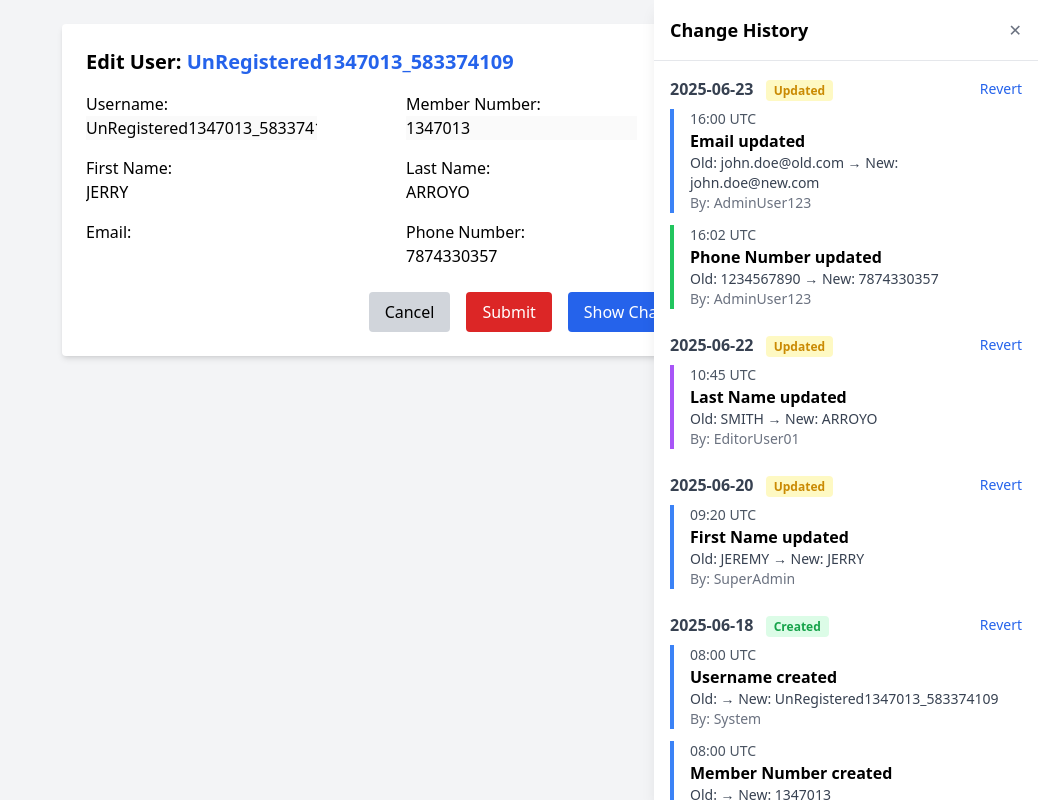
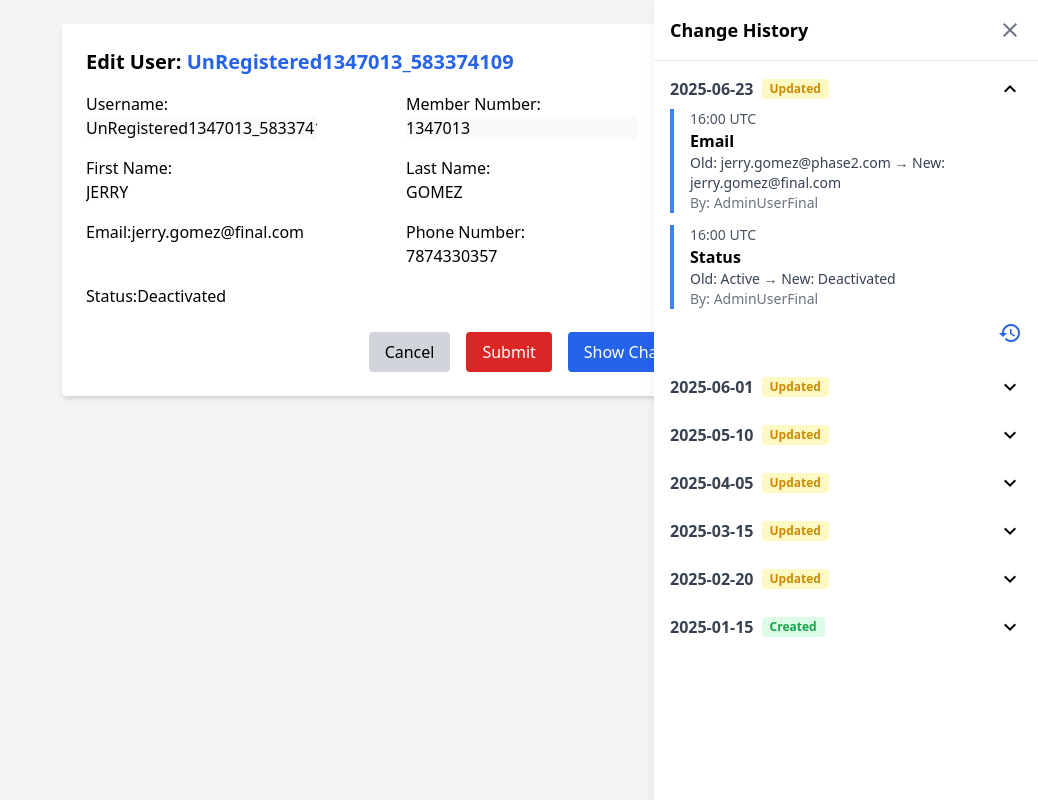
Before and after one commit to wazyquinin/ChangelogUIMock, a plain HTML site: page index.html in a window 1280 px wide. Both pictures are taken after a click on the button "Show Changes". Shown: the whole page, without its empty margins (242-1280 px from the left). Drawn offline with nearby package versions, Linux system fonts and the light colour scheme.

Commit message:
Update index.html

```diff
--- a/index.html
+++ b/index.html
@@ -4,24 +4,33 @@
   <meta charset="UTF-8">
   <title>Edit User</title>
   <script src="https://cdn.tailwindcss.com"></script>
+  <link href="https://fonts.googleapis.com/icon?family=Material+Icons" rel="stylesheet">
+  <style>
+    .input {
+      @apply border border-gray-300 rounded px-3 py-2 w-full;
+    }
+    .shift-left {
+      margin-right: 400px;
+      transition: margin-right 0.3s;
+    }
+    .transition-smooth {
+      transition: all 0.3s ease-in-out;
+    }
+  </style>
 </head>
 <body class="bg-gray-100 p-6">
 
-  <!-- Edit Form -->
-  <div class="bg-white p-6 rounded shadow-md max-w-2xl mx-auto" id="editForm">
+  <div class="bg-white p-6 rounded shadow-md max-w-2xl mx-auto transition-all duration-300" id="editForm">
     <h2 class="text-xl font-semibold mb-4">Edit User: <span class="text-blue-600">UnRegistered1347013_583374109</span></h2>
-
-    <!-- User Info -->
     <div class="grid grid-cols-2 gap-4">
       <div><label>Username:</label><input id="username" type="text" class="input" value="UnRegistered1347013_583374109" disabled></div>
       <div><label>Member Number:</label><input id="memberNumber" type="text" class="input" value="1347013" disabled></div>
       <div><label>First Name:</label><input id="firstName" type="text" class="input" value="JERRY"></div>
-      <div><label>Last Name:</label><input id="lastName" type="text" class="input" value="ARROYO"></div>
-      <div><label>Email:</label><input id="email" type="text" class="input"></div>
+      <div><label>Last Name:</label><input id="lastName" type="text" class="input" value="GOMEZ"></div>
+      <div><label>Email:</label><input id="email" type="text" class="input" value="jerry.gomez@final.com"></div>
       <div><label>Phone Number:</label><input id="phone" type="text" class="input" value="7874330357"></div>
+      <div><label>Status:</label><input id="status" type="text" class="input" value="Deactivated"></div>
     </div>
-
-    <!-- Actions -->
     <div class="flex justify-end gap-4 mt-6">
       <button class="bg-gray-300 px-4 py-2 rounded">Cancel</button>
       <button class="bg-red-600 text-white px-4 py-2 rounded">Submit</button>
@@ -29,11 +38,10 @@
     </div>
   </div>
 
-  <!-- Timeline Slide Panel -->
   <div id="timelinePanel" class="fixed top-0 right-0 w-96 h-full bg-white shadow-lg transform translate-x-full transition-transform duration-300 z-50 overflow-y-auto">
     <div class="p-4 border-b flex justify-between items-center">
       <h3 class="text-lg font-semibold">Change History</h3>
-      <button onclick="window.toggleTimeline()" class="text-gray-500">✕</button>
+      <button onclick="toggleTimeline()" class="text-gray-500 material-icons">close</button>
     </div>
     <div class="p-4 space-y-6" id="timelineContent"></div>
   </div>
@@ -41,167 +49,124 @@
 <script>
 function toggleTimeline() {
   const panel = document.getElementById('timelinePanel');
+  const form = document.getElementById('editForm');
+  const show = panel.classList.toggle('translate-x-full');
+  if (!show) {
     renderTimeline();
-  panel.classList.toggle('translate-x-full');
+    form.classList.add('shift-left');
+  } else {
+    form.classList.remove('shift-left');
+  }
 }
 
-
 const mockChanges = [
-  // Type: 'C' = Created, 'U' = Updated, 'D' = Deleted
   {
-    date: "2025-06-18",
-    time: "08:00",
-    field: "username",
-    label: "Username created",
-    old: "",
-    new: "UnRegistered1347013_583374109",
-    by: "System",
-    type: "C"
+    date: "2025-01-15", time: "09:00", type: "C", by: "System",
+    changes: [
+      { field: "username", label: "Username", old: "", new: "UnRegistered1347013_583374109" },
+      { field: "memberNumber", label: "Member Number", old: "", new: "1347013" },
+      { field: "firstName", label: "First Name", old: "", new: "JERRY" },
+      { field: "lastName", label: "Last Name", old: "", new: "GOMEZ" },
+      { field: "email", label: "Email", old: "", new: "jerry.gomez@initial.com" },
+      { field: "phone", label: "Phone Number", old: "", new: "9876543210" },
+      { field: "status", label: "Status", old: "", new: "Active" }
+    ]
   },
   {
-    date: "2025-06-18",
-    time: "08:00",
-    field: "memberNumber",
-    label: "Member Number created",
-    old: "",
-    new: "1347013",
-    by: "System",
-    type: "C"
+    date: "2025-02-20", time: "11:30", type: "U", by: "AdminUser01",
+    changes: [
+      { field: "email", label: "Email", old: "jerry.gomez@initial.com", new: "jerry.gomez@phase2.com" }
+    ]
   },
   {
-    date: "2025-06-18",
-    time: "08:00",
-    field: "firstName",
-    label: "First Name created",
-    old: "",
-    new: "JERRY",
-    by: "System",
-    type: "C"
+    date: "2025-03-15", time: "10:15", type: "U", by: "EditorUser",
+    changes: [
+      { field: "phone", label: "Phone Number", old: "9876543210", new: "7874330357" }
+    ]
   },
   {
-    date: "2025-06-18",
-    time: "08:00",
-    field: "lastName",
-    label: "Last Name created",
-    old: "",
-    new: "ARROYO",
-    by: "System",
-    type: "C"
+    date: "2025-04-05", time: "08:50", type: "U", by: "Reviewer02",
+    changes: [
+      { field: "status", label: "Status", old: "Active", new: "Suspended" }
+    ]
   },
   {
-    date: "2025-06-18",
-    time: "08:00",
-    field: "email",
-    label: "Email created",
-    old: "",
-    new: "john.doe@old.com",
-    by: "System",
-    type: "C"
+    date: "2025-05-10", time: "14:25", type: "U", by: "ManagerA",
+    changes: [
+      { field: "lastName", label: "Last Name", old: "GOMEZ", new: "ARROYO" }
+    ]
   },
   {
-    date: "2025-06-18",
-    time: "08:00",
-    field: "phone",
-    label: "Phone Number created",
-    old: "",
-    new: "1234567890",
-    by: "System",
-    type: "C"
+    date: "2025-06-01", time: "12:00", type: "U", by: "System",
+    changes: [
+      { field: "status", label: "Status", old: "Suspended", new: "Active" }
+    ]
   },
   {
-    date: "2025-06-20",
-    time: "09:20",
-    field: "firstName",
-    label: "First Name updated",
-    old: "JEREMY",
-    new: "JERRY",
-    by: "SuperAdmin",
-    type: "U"
-  },
-  {
-    date: "2025-06-22",
-    time: "10:45",
-    field: "lastName",
-    label: "Last Name updated",
-    old: "SMITH",
-    new: "ARROYO",
-    by: "EditorUser01",
-    type: "U"
-  },
-  {
-    date: "2025-06-23",
-    time: "16:00",
-    field: "email",
-    label: "Email updated",
-    old: "john.doe@old.com",
-    new: "john.doe@new.com",
-    by: "AdminUser123",
-    type: "U"
-  },
-  {
-    date: "2025-06-23",
-    time: "16:02",
-    field: "phone",
-    label: "Phone Number updated",
-    old: "1234567890",
-    new: "7874330357",
-    by: "AdminUser123",
-    type: "U"
+    date: "2025-06-23", time: "16:00", type: "U", by: "AdminUserFinal",
+    changes: [
+      { field: "email", label: "Email", old: "jerry.gomez@phase2.com", new: "jerry.gomez@final.com" },
+      { field: "status", label: "Status", old: "Active", new: "Deactivated" }
+    ]
   }
 ];
 
-
-
 function renderTimeline() {
-      const grouped = {};
-      mockChanges.forEach(change => {
-        if (!grouped[change.date]) grouped[change.date] = [];
-        grouped[change.date].push(change);
-      });
-
   const container = document.getElementById("timelineContent");
   container.innerHTML = "";
 
-      Object.entries(grouped).sort((a, b) => b[0].localeCompare(a[0])).forEach(([date, changes]) => {
+  mockChanges.sort((a, b) => b.date.localeCompare(a.date)).forEach((entry, index) => {
     const group = document.createElement("div");
-        const typeBadge = changes[0].type === 'C' ? '<span class="ml-2 text-green-600 bg-green-100 px-2 py-0.5 rounded text-xs">Created</span>' : changes[0].type === 'U' ? '<span class="ml-2 text-yellow-600 bg-yellow-100 px-2 py-0.5 rounded text-xs">Updated</span>' : '<span class="ml-2 text-red-600 bg-red-100 px-2 py-0.5 rounded text-xs">Deleted</span>';
+    const isOpen = index === 0 ? '' : 'hidden';
+    const chevron = index === 0 ? 'expand_less' : 'expand_more';
+    const typeBadge = entry.type === 'C' ? '<span class="ml-2 text-green-600 bg-green-100 px-2 py-0.5 rounded text-xs">Created</span>' : '<span class="ml-2 text-yellow-600 bg-yellow-100 px-2 py-0.5 rounded text-xs">Updated</span>';
+
     group.innerHTML = `
-  <div class="flex justify-between items-center mb-2">
-    <div class="text-gray-700 font-semibold">${date} ${typeBadge}</div>
-    <button onclick="applyAllChanges('${date}')" class="text-sm text-blue-600 hover:underline">Revert</button>
+      <div class="flex justify-between items-center mb-2 cursor-pointer transition-smooth" onclick="toggleDateGroup('${entry.date}')">
+        <div class="text-gray-700 font-semibold flex items-center">${entry.date} ${typeBadge}</div>
+        <span class="material-icons transition-smooth" id="icon-${entry.date}">${chevron}</span>
       </div>
-`;
-
-
-        changes.forEach(change => {
-          const div = document.createElement("div");
-          div.className = "border-l-4 pl-4 mb-3 cursor-pointer";
-          div.classList.add(change.field === 'status' ? 'border-yellow-500' : change.field === 'phone' ? 'border-green-500' : change.field === 'lastName' ? 'border-purple-500' : 'border-blue-500');
-          div.addEventListener('click', function() {
-  const valueToApply = change.type === 'C' ? change.new : change.old;
-  highlightChange(change.field, valueToApply);
-});
-          div.innerHTML = `
-            <div class="text-sm text-gray-600">${change.time} UTC</div>
+      <div id="group-${entry.date}" class="transition-smooth ${isOpen}">
+        ${entry.changes.map(change => `
+          <div class="border-l-4 pl-4 mb-3 cursor-pointer border-blue-500 transition-smooth" onclick="highlightChange('${change.field}', '${entry.type === 'C' ? change.new : change.old}')">
+            <div class="text-sm text-gray-600">${entry.time} UTC</div>
             <div class="font-semibold">${change.label}</div>
-            <div class="text-sm text-gray-700">Old: ${change.old} → New: ${change.new}</div>
-            <div class="text-sm text-gray-500">By: ${change.by}</div>
-          `;
-          group.appendChild(div);
-        });
+            <div class="text-sm text-gray-700">Old: ${change.old || '(none)'} → New: ${change.new}</div>
+            <div class="text-sm text-gray-500">By: ${entry.by}</div>
+          </div>
+        `).join('')}
+        <div class="flex justify-end">
+          <button onclick="applyAllChanges('${entry.date}'); event.stopPropagation();" class="text-blue-600 hover:text-blue-800">
+            <span class="material-icons">history</span>
+          </button>
+        </div>
+      </div>`;
 
     container.appendChild(group);
   });
 }
 
+function toggleDateGroup(date) {
+  const el = document.getElementById(`group-${date}`);
+  const icon = document.getElementById(`icon-${date}`);
+  const allGroups = document.querySelectorAll('[id^="group-"]');
+  const allIcons = document.querySelectorAll('[id^="icon-"]');
+
+  allGroups.forEach(g => g.classList.add('hidden'));
+  allIcons.forEach(i => i.innerText = 'expand_more');
+
+  if (el.classList.contains('hidden')) {
+    el.classList.remove('hidden');
+    icon.innerText = 'expand_less';
+  } else {
+    el.classList.add('hidden');
+    icon.innerText = 'expand_more';
+  }
+}
+
 function highlightChange(field, value) {
   const fieldMap = {
-    email: 'email',
-    phone: 'phone',
-    lastName: 'lastName',
-    firstName: 'firstName',
-    username: 'username',
-    memberNumber: '' // member number is disabled; skip updating
+    email: 'email', phone: 'phone', lastName: 'lastName', firstName: 'firstName', status: 'status', username: 'username', memberNumber: 'memberNumber'
   };
   const elementId = fieldMap[field];
   if (elementId) {
@@ -213,20 +178,12 @@ const mockChanges = [
 }
 
 function applyAllChanges(date) {
-  const changes = mockChanges.filter(change => change.date === date);
-  changes.forEach(change => {
-    // For created entries with old value empty, use 'new' instead of 'old'
-    const valueToApply = change.type === 'C' ? change.new : change.old;
+  const entry = mockChanges.find(change => change.date === date);
+  entry.changes.forEach(change => {
+    const valueToApply = entry.type === 'C' ? change.new : change.old;
     highlightChange(change.field, valueToApply);
   });
 }
 </script>
-
-  <style>
-    .input {
-      @apply border border-gray-300 rounded px-3 py-2 w-full;
-    }
-  </style>
-
 </body>
 </html>
```
Lines whose indentation alone changed are shown as unchanged.
